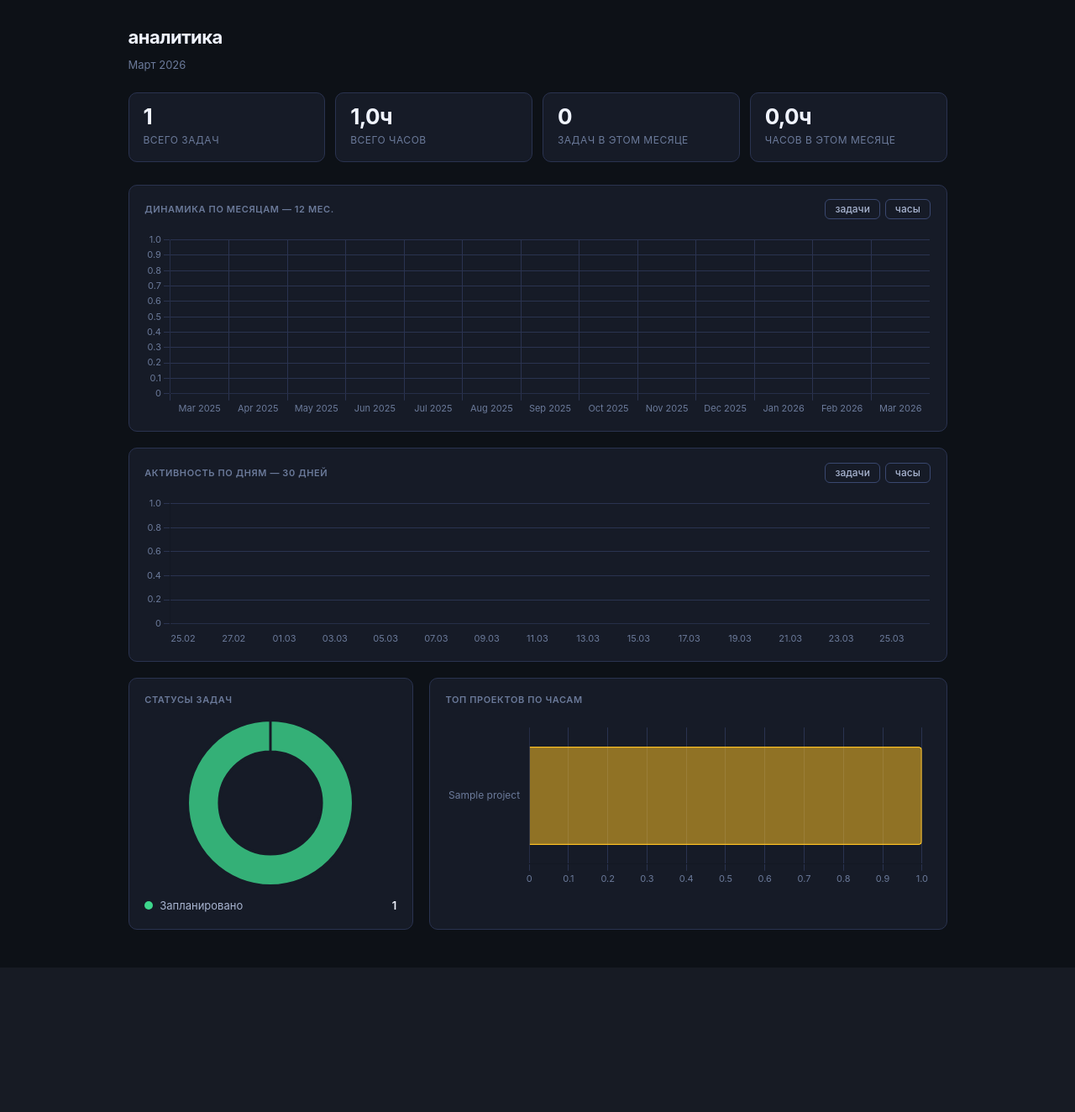
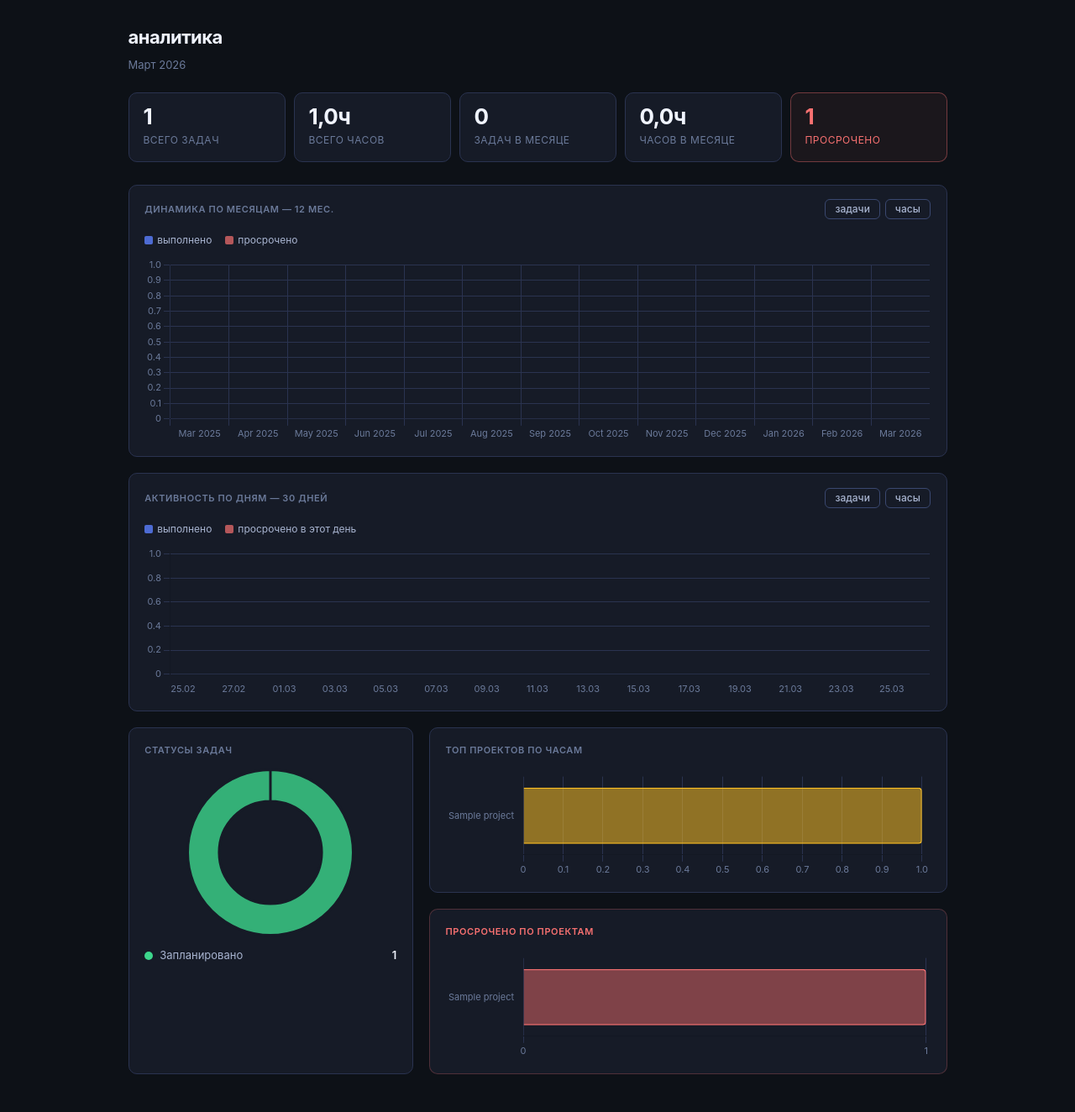
Before and after one commit to Maniloc/TaskLogger, a Django app: page /analytics/ in a window 1280 px wide. Shown: the part 52-1376 px from the top of the page at 84% size. Before the commit the page ends 1204 px from the top, so only its background shows below. Run offline with Django 4.2, Linux system fonts and the light colour scheme; a user stored in the database is signed in; tables that the repository leaves empty hold one stand-in row (values such as "Sample post"); parts of the project's set-up code (start-up, migrations or seed data) failed here and were passed over.

Commit message:
feat: overdue tasks in analytics charts
New data in analytics view:
- monthly_overdue: overdue tasks by month (due_date in past, not done)
- daily_overdue: overdue tasks by day (last 30 days)
- overdue_total: total overdue count for stat card
- overdue_proj_labels/counts: overdue tasks per project

Updated charts:
- Monthly dynamics: stacked bar — blue=done + red=overdue
  toggle tasks/hours both show overdue overlay
- Daily activity: stacked bar — same logic, 30 days
  existing color intensity stays on done tasks
- Both charts have a legend row (выполнено / просрочено)

New elements:
- 5th stat card 'просрочено' — red highlight when > 0, green = 0
- New 'просрочено по проектам' horizontal bar (bottom right)
  replaces empty space, red color, shows count per project
  If no overdue tasks: shows green checkmark message

```diff
--- a/projects/templates/projects/analytics.html
+++ b/projects/templates/projects/analytics.html
@@ -12,14 +12,15 @@
 {% if total_all.count == 0 %}
 <div class="no-data-notice">
   <strong>Нет данных для отображения</strong>
-  Добавьте первые задачи — и здесь появятся графики активности, статистика по проектам и динамика по месяцам.
+  Добавьте первые задачи — и здесь появятся графики.
   <div style="margin-top:12px">
     <button class="btn btn-primary btn-sm" onclick="toggleQuick()">+ добавить задачу</button>
   </div>
 </div>
 {% else %}
 
-<div style="display:grid;grid-template-columns:repeat(4,1fr);gap:12px;margin-bottom:1.75rem">
+<!-- Summary stat cards -->
+<div style="display:grid;grid-template-columns:repeat(5,1fr);gap:10px;margin-bottom:1.75rem">
   <div class="stat-card">
     <div class="stat-val">{{ total_all.count|default:0 }}</div>
     <div class="stat-lbl">всего задач</div>
@@ -37,7 +38,7 @@
         {% endif %}
       {% endif %}
     </div>
-    <div class="stat-lbl">задач в этом месяце</div>
+    <div class="stat-lbl">задач в месяце</div>
   </div>
   <div class="stat-card">
     <div class="stat-val">
@@ -48,11 +49,15 @@
         {% endif %}
       {% endif %}
     </div>
-    <div class="stat-lbl">часов в этом месяце</div>
+    <div class="stat-lbl">часов в месяце</div>
+  </div>
+  <div class="stat-card" style="{% if overdue_total %}border-color:rgba(248,113,113,.4);background:rgba(248,113,113,.06){% endif %}">
+    <div class="stat-val" style="{% if overdue_total %}color:var(--red){% endif %}">{{ overdue_total }}</div>
+    <div class="stat-lbl" style="{% if overdue_total %}color:var(--red){% endif %}">просрочено</div>
   </div>
 </div>
 
-<!-- Monthly dynamics -->
+<!-- Monthly dynamics — stacked bar: done + overdue -->
 <div class="card" style="margin-bottom:1.25rem">
   <div style="display:flex;justify-content:space-between;align-items:center;margin-bottom:1rem">
     <div class="card-title" style="margin-bottom:0">динамика по месяцам — 12 мес.</div>
@@ -61,10 +66,19 @@
       <button class="btn btn-ghost btn-sm" id="m-hours-btn" onclick="setMonthlyMode('hours')">часы</button>
     </div>
   </div>
+  <!-- Legend -->
+  <div style="display:flex;gap:16px;margin-bottom:10px">
+    <div style="display:flex;align-items:center;gap:5px;font-size:12px;color:var(--text2)">
+      <div style="width:10px;height:10px;border-radius:2px;background:var(--accent);opacity:.8"></div>выполнено
+    </div>
+    <div style="display:flex;align-items:center;gap:5px;font-size:12px;color:var(--text2)">
+      <div style="width:10px;height:10px;border-radius:2px;background:var(--red);opacity:.7"></div>просрочено
+    </div>
+  </div>
   <div style="position:relative;height:220px"><canvas id="monthlyChart"></canvas></div>
 </div>
 
-<!-- Daily activity -->
+<!-- Daily activity — stacked bar: done + overdue -->
 <div class="card" style="margin-bottom:1.25rem">
   <div style="display:flex;justify-content:space-between;align-items:center;margin-bottom:1rem">
     <div class="card-title" style="margin-bottom:0">активность по дням — 30 дней</div>
@@ -73,10 +87,18 @@
       <button class="btn btn-ghost btn-sm" id="d-hours-btn" onclick="setDailyMode('hours')">часы</button>
     </div>
   </div>
+  <div style="display:flex;gap:16px;margin-bottom:10px">
+    <div style="display:flex;align-items:center;gap:5px;font-size:12px;color:var(--text2)">
+      <div style="width:10px;height:10px;border-radius:2px;background:var(--accent);opacity:.8"></div>выполнено
+    </div>
+    <div style="display:flex;align-items:center;gap:5px;font-size:12px;color:var(--text2)">
+      <div style="width:10px;height:10px;border-radius:2px;background:var(--red);opacity:.7"></div>просрочено в этот день
+    </div>
+  </div>
   <div style="position:relative;height:180px"><canvas id="dailyChart"></canvas></div>
 </div>
 
-<!-- Status + Projects -->
+<!-- Status donut + Overdue by project -->
 <div style="display:grid;grid-template-columns:1fr 2fr;gap:1.25rem;margin-bottom:1.25rem">
   <div class="card" style="margin-bottom:0">
     <div class="card-title">статусы задач</div>
@@ -89,13 +111,29 @@
     <div class="no-data-notice" style="padding:1.5rem;margin-top:0">нет данных</div>
     {% endif %}
   </div>
+
+  <div style="display:grid;grid-template-rows:1fr 1fr;gap:1.25rem">
+    <!-- Top projects by hours -->
     <div class="card" style="margin-bottom:0">
       <div class="card-title">топ проектов по часам</div>
       {% if proj_hours %}
-    <div style="position:relative;height:200px"><canvas id="projectsChart"></canvas></div>
+      <div style="position:relative;height:130px"><canvas id="projectsChart"></canvas></div>
       {% else %}
-    <div class="no-data-notice" style="padding:1.5rem;margin-top:0">нет данных по часам</div>
+      <div class="no-data-notice" style="padding:1rem;margin-top:0">нет данных по часам</div>
       {% endif %}
+    </div>
+
+    <!-- Overdue by project -->
+    <div class="card" style="margin-bottom:0;{% if overdue_total %}border-color:rgba(248,113,113,.25){% endif %}">
+      <div class="card-title" style="{% if overdue_total %}color:var(--red){% endif %}">просрочено по проектам</div>
+      {% if overdue_total %}
+      <div style="position:relative;height:130px"><canvas id="overdueChart"></canvas></div>
+      {% else %}
+      <div style="font-size:13px;color:var(--green);padding:1rem 0;display:flex;align-items:center;gap:8px">
+        <span style="font-size:18px">✓</span> Просроченных задач нет
+      </div>
+      {% endif %}
+    </div>
   </div>
 </div>
 
@@ -103,177 +141,215 @@
 
 <script src="https://cdnjs.cloudflare.com/ajax/libs/Chart.js/4.4.1/chart.umd.min.js"></script>
 <script>
-const monthlyLabels = {{ monthly_labels|safe }};
-const monthlyCounts = {{ monthly_counts|safe }};
-const monthlyHours  = {{ monthly_hours|safe }};
-const dailyLabels   = {{ daily_labels|safe }};
-const dailyCounts   = {{ daily_counts|safe }};
-const dailyHours    = {{ daily_hours|safe }};
-const statusLabels  = {{ status_labels|safe }};
-const statusCounts  = {{ status_counts|safe }};
-const projLabels    = {{ proj_labels|safe }};
-const projHours     = {{ proj_hours|safe }};
+const monthlyLabels  = {{ monthly_labels|safe }};
+const monthlyCounts  = {{ monthly_counts|safe }};
+const monthlyHours   = {{ monthly_hours|safe }};
+const monthlyOverdue = {{ monthly_overdue|safe }};
+const dailyLabels    = {{ daily_labels|safe }};
+const dailyCounts    = {{ daily_counts|safe }};
+const dailyHours     = {{ daily_hours|safe }};
+const dailyOverdue   = {{ daily_overdue|safe }};
+const statusLabels   = {{ status_labels|safe }};
+const statusCounts   = {{ status_counts|safe }};
+const projLabels     = {{ proj_labels|safe }};
+const projHours      = {{ proj_hours|safe }};
+const overdueLabels  = {{ overdue_proj_labels|safe }};
+const overdueCounts  = {{ overdue_proj_counts|safe }};
 
-function cv(n) { return getComputedStyle(document.documentElement).getPropertyValue(n).trim(); }
-function gc() {
+function cv(n){ return getComputedStyle(document.documentElement).getPropertyValue(n).trim(); }
+function gc(){
   return {
-    accent: cv('--accent'), accent2: cv('--accent2'),
-    green: cv('--green'), amber: cv('--amber'), red: cv('--red'),
-    text: cv('--text'), text2: cv('--text2'), text3: cv('--text3'),
-    border: cv('--border'), bg2: cv('--bg2'), bg3: cv('--bg3'),
-    tagBg: cv('--tag-bg'),
+    accent:cv('--accent'), accent2:cv('--accent2'),
+    green:cv('--green'), amber:cv('--amber'), red:cv('--red'),
+    text:cv('--text'), text2:cv('--text2'), text3:cv('--text3'),
+    border:cv('--border'), bg2:cv('--bg2'), bg3:cv('--bg3'),
   };
 }
-
 Chart.defaults.font.family = "-apple-system, BlinkMacSystemFont, 'Segoe UI', sans-serif";
 Chart.defaults.font.size = 12;
 
-function gridOpts(c) { return { color: c.border, drawBorder: false }; }
-function tickOpts(c) { return { color: c.text3, font: { size: 11 } }; }
-function tooltipOpts(c) {
-  return {
-    backgroundColor: c.bg3, titleColor: c.text, bodyColor: c.text2,
-    borderColor: c.border, borderWidth: 1,
-  };
+function gridOpts(c){ return { color: c.border, drawBorder: false }; }
+function tickOpts(c){ return { color: c.text3, font: { size: 11 } }; }
+function tipOpts(c){
+  return { backgroundColor:c.bg3, titleColor:c.text, bodyColor:c.text2, borderColor:c.border, borderWidth:1 };
 }
 
-// ── Monthly ──
+// ── Monthly stacked bar ──
 let monthlyMode = 'tasks', monthlyChart;
-function buildMonthly() {
+function buildMonthly(){
   const c = gc();
-  if (monthlyChart) monthlyChart.destroy();
-  const data = monthlyMode === 'tasks' ? monthlyCounts : monthlyHours;
+  if(monthlyChart) monthlyChart.destroy();
+  const mainData    = monthlyMode === 'tasks' ? monthlyCounts : monthlyHours;
+  const mainLabel   = monthlyMode === 'tasks' ? 'Выполнено' : 'Часы';
+  const suffix      = monthlyMode === 'hours' ? 'ч' : ' зад.';
   monthlyChart = new Chart(document.getElementById('monthlyChart'), {
     type: 'bar',
     data: {
       labels: monthlyLabels,
-      datasets: [{
-        label: monthlyMode === 'tasks' ? 'Задачи' : 'Часы',
-        data,
+      datasets: [
+        {
+          label: mainLabel,
+          data: mainData,
           backgroundColor: c.accent + '88',
           borderColor: c.accent,
-        borderWidth: 1.5, borderRadius: 5,
-        hoverBackgroundColor: c.accent,
-      }]
+          borderWidth: 1, borderRadius: 4,
+          stack: 'stack',
+        },
+        {
+          label: 'Просрочено',
+          data: monthlyOverdue,
+          backgroundColor: c.red + '77',
+          borderColor: c.red,
+          borderWidth: 1, borderRadius: 4,
+          stack: 'stack',
+        },
+      ]
     },
     options: {
       responsive: true, maintainAspectRatio: false,
       plugins: {
         legend: { display: false },
-        tooltip: { ...tooltipOpts(c), callbacks: {
-          label: ctx => monthlyMode === 'hours' ? ` ${ctx.parsed.y.toFixed(1)}ч` : ` ${ctx.parsed.y} задач`
+        tooltip: { ...tipOpts(c), callbacks: {
+          label: ctx => ` ${ctx.dataset.label}: ${ctx.parsed.y}${suffix}`
         }}
       },
       scales: {
-        x: { grid: gridOpts(c), ticks: { ...tickOpts(c), maxRotation: 40 } },
-        y: { grid: gridOpts(c), ticks: tickOpts(c), beginAtZero: true },
+        x: { stacked: true, grid: gridOpts(c), ticks: { ...tickOpts(c), maxRotation: 40 } },
+        y: { stacked: true, grid: gridOpts(c), ticks: tickOpts(c), beginAtZero: true },
       }
     }
   });
 }
-function setMonthlyMode(m) {
+function setMonthlyMode(m){
   monthlyMode = m; buildMonthly();
   document.getElementById('m-tasks-btn').style.color = m === 'tasks' ? cv('--text') : '';
   document.getElementById('m-hours-btn').style.color = m === 'hours' ? cv('--text') : '';
 }
 
-// ── Daily ──
+// ── Daily stacked bar ──
 let dailyMode = 'tasks', dailyChart;
-function buildDaily() {
+function buildDaily(){
   const c = gc();
-  if (dailyChart) dailyChart.destroy();
-  const data = dailyMode === 'tasks' ? dailyCounts : dailyHours;
+  if(dailyChart) dailyChart.destroy();
+  const mainData  = dailyMode === 'tasks' ? dailyCounts : dailyHours;
+  const mainLabel = dailyMode === 'tasks' ? 'Выполнено' : 'Часы';
+  const suffix    = dailyMode === 'hours' ? 'ч' : ' зад.';
   dailyChart = new Chart(document.getElementById('dailyChart'), {
     type: 'bar',
     data: {
       labels: dailyLabels,
-      datasets: [{
-        label: dailyMode === 'tasks' ? 'Задачи' : 'Часы',
-        data,
+      datasets: [
+        {
+          label: mainLabel,
+          data: mainData,
           backgroundColor: ctx => {
             const v = ctx.parsed.y;
-          if (!v) return c.border;
-          if (v >= 5) return c.green + 'cc';
-          if (v >= 3) return c.accent + 'cc';
+            if(!v) return c.border;
+            if(v >= 5) return c.green + 'cc';
+            if(v >= 3) return c.accent + 'cc';
             return c.accent2 + '77';
           },
           borderColor: 'transparent', borderRadius: 3,
-      }]
+          stack: 'stack',
+        },
+        {
+          label: 'Просрочено',
+          data: dailyOverdue,
+          backgroundColor: c.red + '77',
+          borderColor: c.red,
+          borderWidth: 1, borderRadius: 3,
+          stack: 'stack',
+        },
+      ]
     },
     options: {
       responsive: true, maintainAspectRatio: false,
       plugins: {
         legend: { display: false },
-        tooltip: { ...tooltipOpts(c), callbacks: {
-          label: ctx => dailyMode === 'hours' ? ` ${ctx.parsed.y.toFixed(1)}ч` : ` ${ctx.parsed.y} задач`
+        tooltip: { ...tipOpts(c), callbacks: {
+          label: ctx => ` ${ctx.dataset.label}: ${dailyMode==='hours' ? ctx.parsed.y.toFixed(1)+'ч' : ctx.parsed.y+' зад.'}`
         }}
       },
       scales: {
-        x: { grid: { display: false }, ticks: { ...tickOpts(c), maxTicksLimit: 15 } },
-        y: { grid: gridOpts(c), ticks: tickOpts(c), beginAtZero: true },
+        x: { stacked: true, grid: {display:false}, ticks: { ...tickOpts(c), maxTicksLimit: 15 } },
+        y: { stacked: true, grid: gridOpts(c), ticks: tickOpts(c), beginAtZero: true },
       }
     }
   });
 }
-function setDailyMode(m) {
+function setDailyMode(m){
   dailyMode = m; buildDaily();
   document.getElementById('d-tasks-btn').style.color = m === 'tasks' ? cv('--text') : '';
   document.getElementById('d-hours-btn').style.color = m === 'hours' ? cv('--text') : '';
 }
 
 // ── Status donut ──
-function buildStatus() {
+function buildStatus(){
   const c = gc();
   const colors = [c.green, c.amber, c.text3, c.red];
   new Chart(document.getElementById('statusChart'), {
     type: 'doughnut',
     data: {
       labels: statusLabels,
-      datasets: [{
-        data: statusCounts,
-        backgroundColor: colors.map(col => col + 'cc'),
-        borderColor: c.bg2, borderWidth: 3, hoverOffset: 6,
-      }]
+      datasets: [{ data: statusCounts, backgroundColor: colors.map(col => col+'cc'), borderColor: c.bg2, borderWidth: 3, hoverOffset: 6 }]
     },
     options: {
       responsive: true, maintainAspectRatio: false, cutout: '62%',
-      plugins: { legend: { display: false }, tooltip: tooltipOpts(c) }
+      plugins: { legend: { display: false }, tooltip: tipOpts(c) }
     }
   });
   const legend = document.getElementById('status-legend');
-  if (legend) {
-    legend.innerHTML = statusLabels.map((lbl, i) => `
+  if(legend) legend.innerHTML = statusLabels.map((lbl, i) => `
     <div style="display:flex;align-items:center;gap:8px;font-size:13px;color:${c.text2}">
       <div style="width:10px;height:10px;border-radius:50%;background:${colors[i]};flex-shrink:0"></div>
       <span style="flex:1">${lbl}</span>
       <span style="font-weight:600;color:${c.text}">${statusCounts[i]}</span>
     </div>`).join('');
 }
-}
 
 // ── Projects horizontal bar ──
-function buildProjects() {
+function buildProjects(){
   const c = gc();
   new Chart(document.getElementById('projectsChart'), {
     type: 'bar',
     data: {
       labels: projLabels,
+      datasets: [{ label:'Часы', data:projHours, backgroundColor:c.amber+'88', borderColor:c.amber, borderWidth:1.5, borderRadius:4 }]
+    },
+    options: {
+      indexAxis:'y', responsive:true, maintainAspectRatio:false,
+      plugins: { legend:{display:false}, tooltip:{...tipOpts(c), callbacks:{label:ctx=>` ${ctx.parsed.x.toFixed(1)}ч`}} },
+      scales: {
+        x: { grid:gridOpts(c), ticks:tickOpts(c), beginAtZero:true },
+        y: { grid:{display:false}, ticks:{...tickOpts(c), font:{size:11}} },
+      }
+    }
+  });
+}
+
+// ── Overdue by project ──
+function buildOverdue(){
+  const c = gc();
+  const el = document.getElementById('overdueChart');
+  if(!el || !overdueCounts.length) return;
+  new Chart(el, {
+    type: 'bar',
+    data: {
+      labels: overdueLabels,
       datasets: [{
-        label: 'Часы', data: projHours,
-        backgroundColor: c.amber + '88', borderColor: c.amber,
+        label: 'Просрочено',
+        data: overdueCounts,
+        backgroundColor: c.red + '77',
+        borderColor: c.red,
         borderWidth: 1.5, borderRadius: 4,
-        hoverBackgroundColor: c.amber,
       }]
     },
     options: {
-      indexAxis: 'y', responsive: true, maintainAspectRatio: false,
-      plugins: {
-        legend: { display: false },
-        tooltip: { ...tooltipOpts(c), callbacks: { label: ctx => ` ${ctx.parsed.x.toFixed(1)}ч` } }
-      },
+      indexAxis:'y', responsive:true, maintainAspectRatio:false,
+      plugins: { legend:{display:false}, tooltip:{...tipOpts(c), callbacks:{label:ctx=>` ${ctx.parsed.x} задач`}} },
       scales: {
-        x: { grid: gridOpts(c), ticks: tickOpts(c), beginAtZero: true },
-        y: { grid: { display: false }, ticks: { ...tickOpts(c), font: { size: 12 } } },
+        x: { grid:gridOpts(c), ticks:{...tickOpts(c), stepSize:1}, beginAtZero:true },
+        y: { grid:{display:false}, ticks:{...tickOpts(c), font:{size:11}} },
       }
     }
   });
@@ -282,16 +358,20 @@ function buildProjects() {
 // Init
 buildMonthly();
 buildDaily();
-if (document.getElementById('statusChart')  && statusCounts.length) buildStatus();
-if (document.getElementById('projectsChart') && projHours.length)   buildProjects();
+if(document.getElementById('statusChart')  && statusCounts.length)  buildStatus();
+if(document.getElementById('projectsChart') && projHours.length)    buildProjects();
+if(document.getElementById('overdueChart')  && overdueCounts.length) buildOverdue();
 
-// Rebuild on theme change
-window.__rebuildCharts = function() {
+// Rebuild on theme switch
+window.__rebuildCharts = function(){
   buildMonthly(); buildDaily();
-  const sc = document.getElementById('statusChart');
-  const pc = document.getElementById('projectsChart');
-  if (sc) { Chart.getChart(sc)?.destroy(); if (statusCounts.length) buildStatus(); }
-  if (pc) { Chart.getChart(pc)?.destroy(); if (projHours.length) buildProjects(); }
+  ['statusChart','projectsChart','overdueChart'].forEach(id => {
+    const el = document.getElementById(id);
+    if(el) Chart.getChart(el)?.destroy();
+  });
+  if(statusCounts.length)  buildStatus();
+  if(projHours.length)     buildProjects();
+  if(overdueCounts.length) buildOverdue();
 };
 </script>
 
--- a/projects/views.py
+++ b/projects/views.py
@@ -761,19 +761,98 @@ def analytics(request):
         date__lte=last_month_end,
     ).aggregate(count=Count('id'), hours=Sum('hours'))
 
+    # ── 5. Overdue tasks by month (due_date in past, not done) ──
+    overdue_monthly_qs = (
+        Task.objects
+        .filter(
+            project__user=request.user,
+            due_date__isnull=False,
+            due_date__lt=today,
+            due_date__gte=twelve_months_ago,
+        )
+        .exclude(status=Task.STATUS_DONE)
+        .values('due_date__year', 'due_date__month')
+        .annotate(count=Count('id'))
+        .order_by('due_date__year', 'due_date__month')
+    )
+    overdue_monthly_map = {}
+    for row in overdue_monthly_qs:
+        key = f"{row['due_date__year']:04d}-{row['due_date__month']:02d}"
+        overdue_monthly_map[key] = row['count']
+
+    monthly_overdue = []
+    cursor2 = twelve_months_ago
+    while cursor2 <= today.replace(day=1):
+        key = cursor2.strftime('%Y-%m')
+        monthly_overdue.append(overdue_monthly_map.get(key, 0))
+        if cursor2.month == 12:
+            cursor2 = cursor2.replace(year=cursor2.year + 1, month=1)
+        else:
+            cursor2 = cursor2.replace(month=cursor2.month + 1)
+
+    # ── 6. Overdue tasks by day (last 30 days) ──
+    overdue_daily_qs = (
+        Task.objects
+        .filter(
+            project__user=request.user,
+            due_date__isnull=False,
+            due_date__gte=thirty_days_ago,
+            due_date__lt=today,
+        )
+        .exclude(status=Task.STATUS_DONE)
+        .values('due_date')
+        .annotate(count=Count('id'))
+        .order_by('due_date')
+    )
+    overdue_daily_map = {str(r['due_date']): r['count'] for r in overdue_daily_qs}
+    daily_overdue = []
+    for i in range(30):
+        d = thirty_days_ago + timedelta(days=i)
+        daily_overdue.append(overdue_daily_map.get(d.strftime('%Y-%m-%d'), 0))
+
+    # ── 7. Overdue summary ──
+    overdue_total = Task.objects.filter(
+        project__user=request.user,
+        due_date__lt=today,
+        due_date__isnull=False,
+    ).exclude(status=Task.STATUS_DONE).count()
+
+    overdue_by_project = (
+        Project.objects
+        .filter(user=request.user)
+        .annotate(
+            overdue_count=Count(
+                'tasks',
+                filter=__import__('django.db.models', fromlist=['Q']).Q(
+                    tasks__due_date__lt=today,
+                    tasks__due_date__isnull=False,
+                ) & ~__import__('django.db.models', fromlist=['Q']).Q(tasks__status=Task.STATUS_DONE)
+            )
+        )
+        .filter(overdue_count__gt=0)
+        .order_by('-overdue_count')[:6]
+    )
+    overdue_proj_labels = _jdumps([p.name for p in overdue_by_project])
+    overdue_proj_counts = _jdumps([p.overdue_count for p in overdue_by_project])
+
     return render(request, 'projects/analytics.html', {
-        'monthly_labels': _jdumps(monthly_labels),
-        'monthly_counts': _jdumps(monthly_counts),
-        'monthly_hours':  json.dumps(monthly_hours),
-        'daily_labels':   json.dumps(daily_labels),
-        'daily_counts':   json.dumps(daily_counts),
-        'daily_hours':    json.dumps(daily_hours),
-        'status_labels':  json.dumps(status_labels),
-        'status_counts':  json.dumps(status_counts),
-        'proj_labels':    json.dumps(proj_labels),
-        'proj_hours':     json.dumps(proj_hours),
-        'total_all':      total_all,
-        'this_month':     this_month,
-        'last_month':     last_month,
-        'today':          today,
+        'monthly_labels':     _jdumps(monthly_labels),
+        'monthly_counts':     _jdumps(monthly_counts),
+        'monthly_hours':      _jdumps(monthly_hours),
+        'monthly_overdue':    _jdumps(monthly_overdue),
+        'daily_labels':       _jdumps(daily_labels),
+        'daily_counts':       _jdumps(daily_counts),
+        'daily_hours':        _jdumps(daily_hours),
+        'daily_overdue':      _jdumps(daily_overdue),
+        'status_labels':      _jdumps(status_labels),
+        'status_counts':      _jdumps(status_counts),
+        'proj_labels':        _jdumps(proj_labels),
+        'proj_hours':         _jdumps(proj_hours),
+        'overdue_total':      overdue_total,
+        'overdue_proj_labels': overdue_proj_labels,
+        'overdue_proj_counts': overdue_proj_counts,
+        'total_all':          total_all,
+        'this_month':         this_month,
+        'last_month':         last_month,
+        'today':              today,
     })
```
Lines whose indentation alone changed are shown as unchanged.
